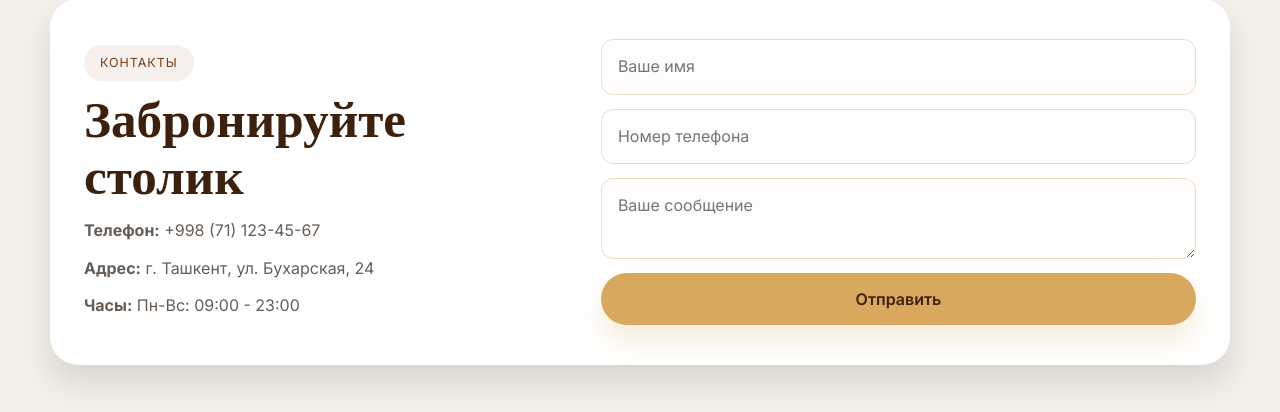
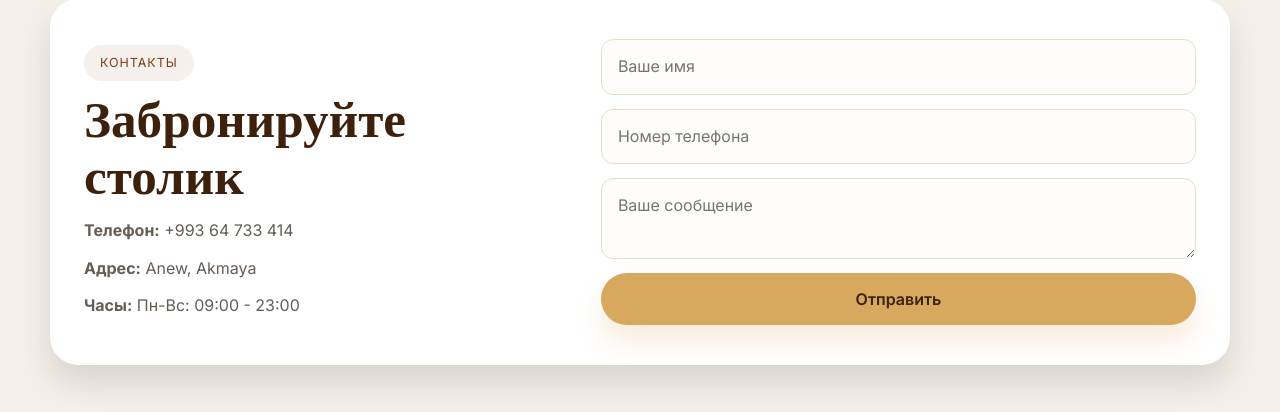
Before and after one commit to atajanqwerty47-prog/cafe-restaurant-website, a Flask app: page / in a window 1280 px wide. Shown: the part 4099-4511 px from the top of the page. Run offline with Flask 3, Linux system fonts and the light colour scheme.

Commit message:
Update cafe contact information

```diff
--- a/templates/index.html
+++ b/templates/index.html
@@ -156,8 +156,8 @@
                 <div class="contact-text">
                     <p class="eyebrow dark">Контакты</p>
                     <h2>Забронируйте столик</h2>
-                    <p><strong>Телефон:</strong> +998 (71) 123-45-67</p>
-                    <p><strong>Адрес:</strong> г. Ташкент, ул. Бухарская, 24</p>
+                    <p><strong>Телефон:</strong> <a href="tel:+99364733414">+993 64 733 414</a></p>
+                    <p><strong>Адрес:</strong> Anew, Akmaya</p>
                     <p><strong>Часы:</strong> Пн-Вс: 09:00 - 23:00</p>
                 </div>
 
```
